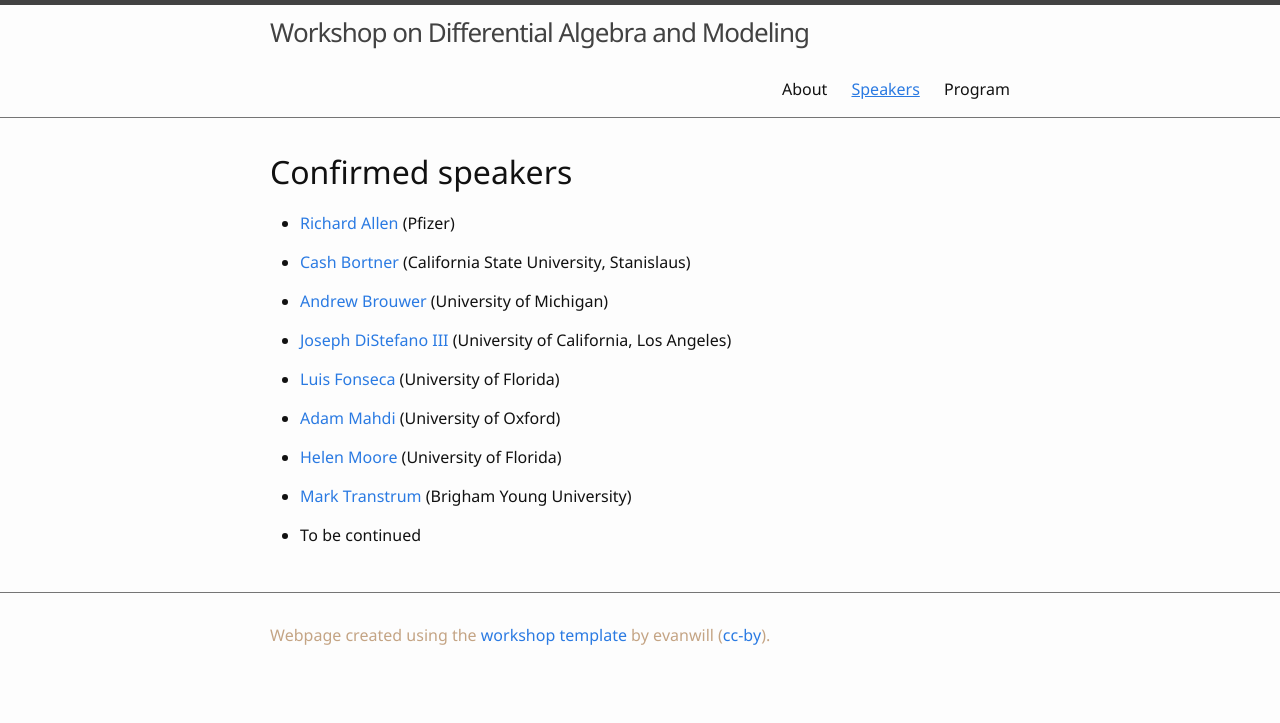
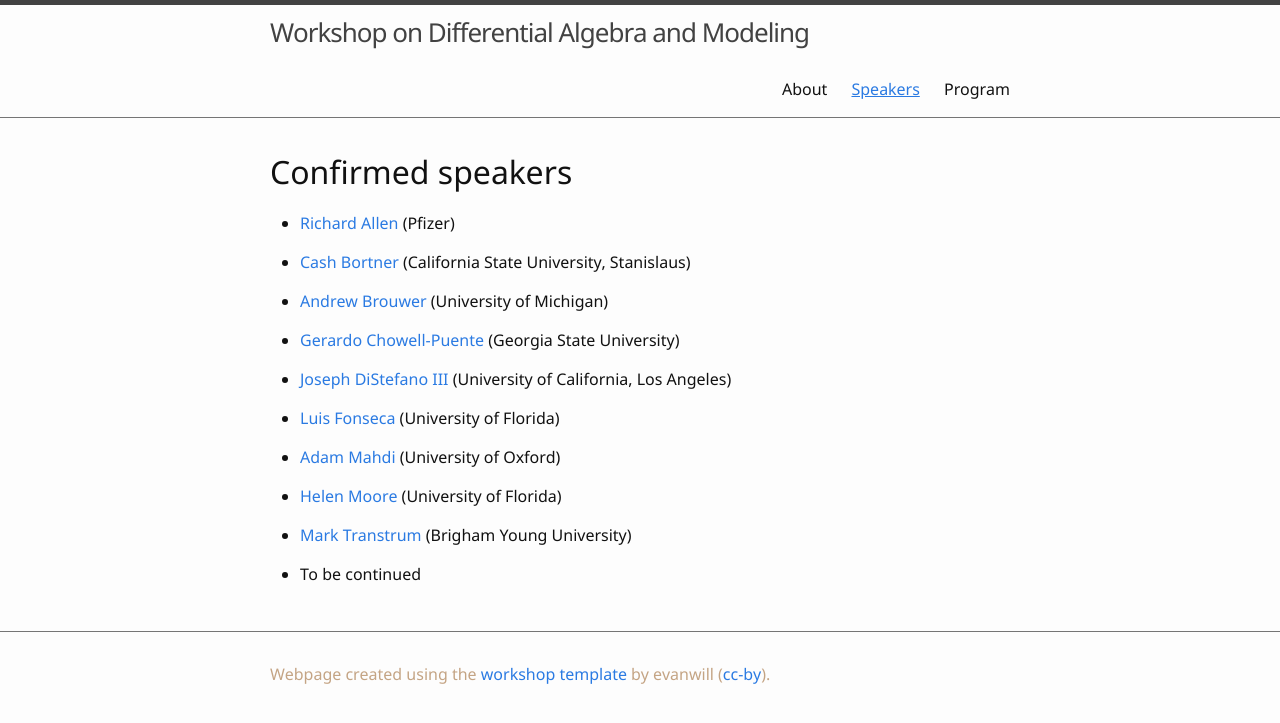
Before and after one commit to diffalg-modeling/diffalg-modeling, a Jekyll site: the page built from participants.md, in a window 1280 px wide. Shown: the top 723 px of the page. Built offline with Jekyll 4.4.1, drawn with Linux system fonts in a browser that asks for light colours.

Commit message:
Update participants.md

```diff
--- a/participants.md
+++ b/participants.md
@@ -11,6 +11,8 @@ nav: true
 
 * [Andrew Brouwer](https://sph.umich.edu/faculty-profiles/brouwer_andrew.html) (University of Michigan)
 
+* [Gerardo Chowell-Puente](https://publichealth.gsu.edu/profile/gerardo-chowell/) (Georgia State University)
+
 * [Joseph DiStefano III](https://bri.ucla.edu/people/joseph-distefano/) (University of California, Los Angeles)
 
 * [Luis Fonseca](https://epi.ufl.edu/profile/fonseca-luis/) (University of Florida)
```
